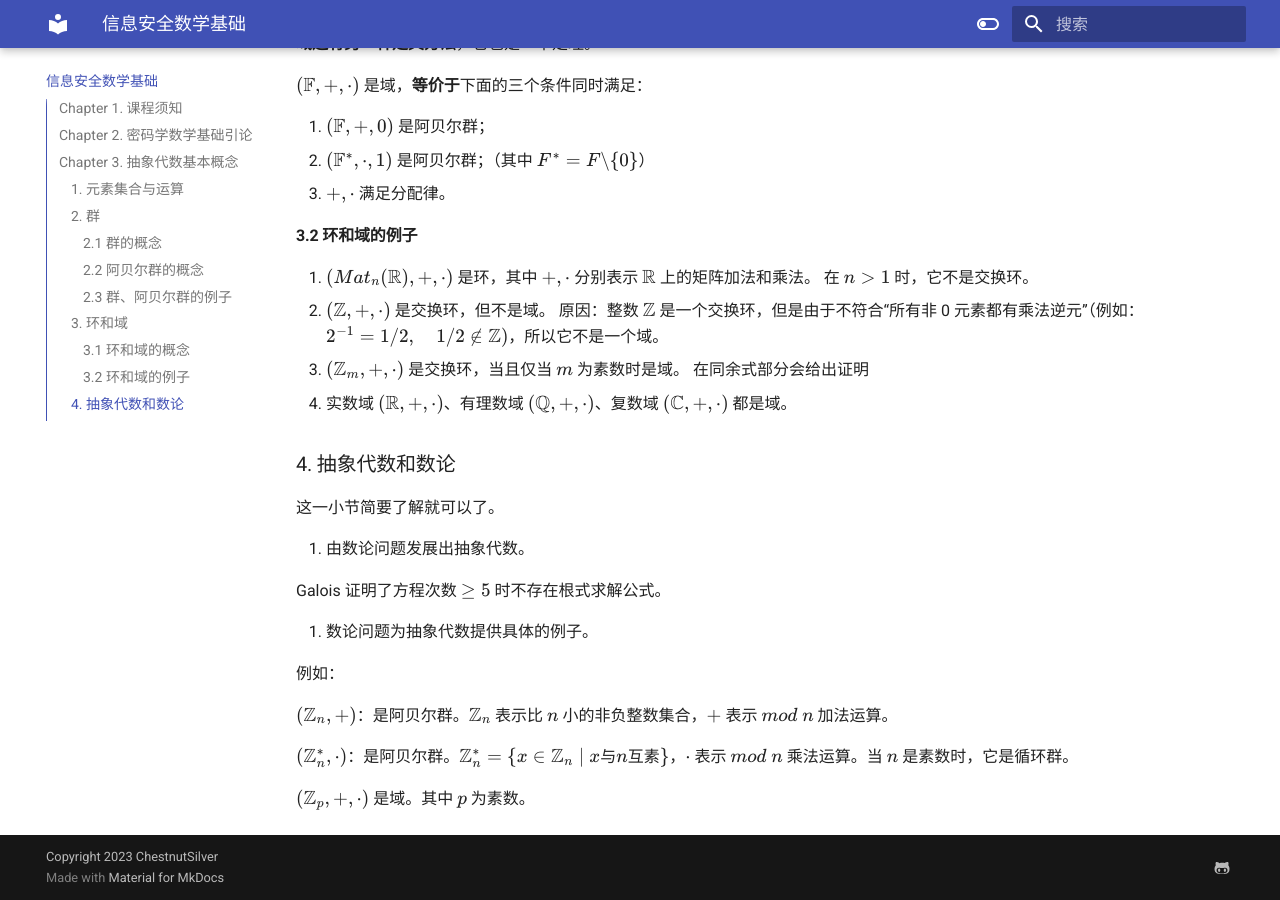
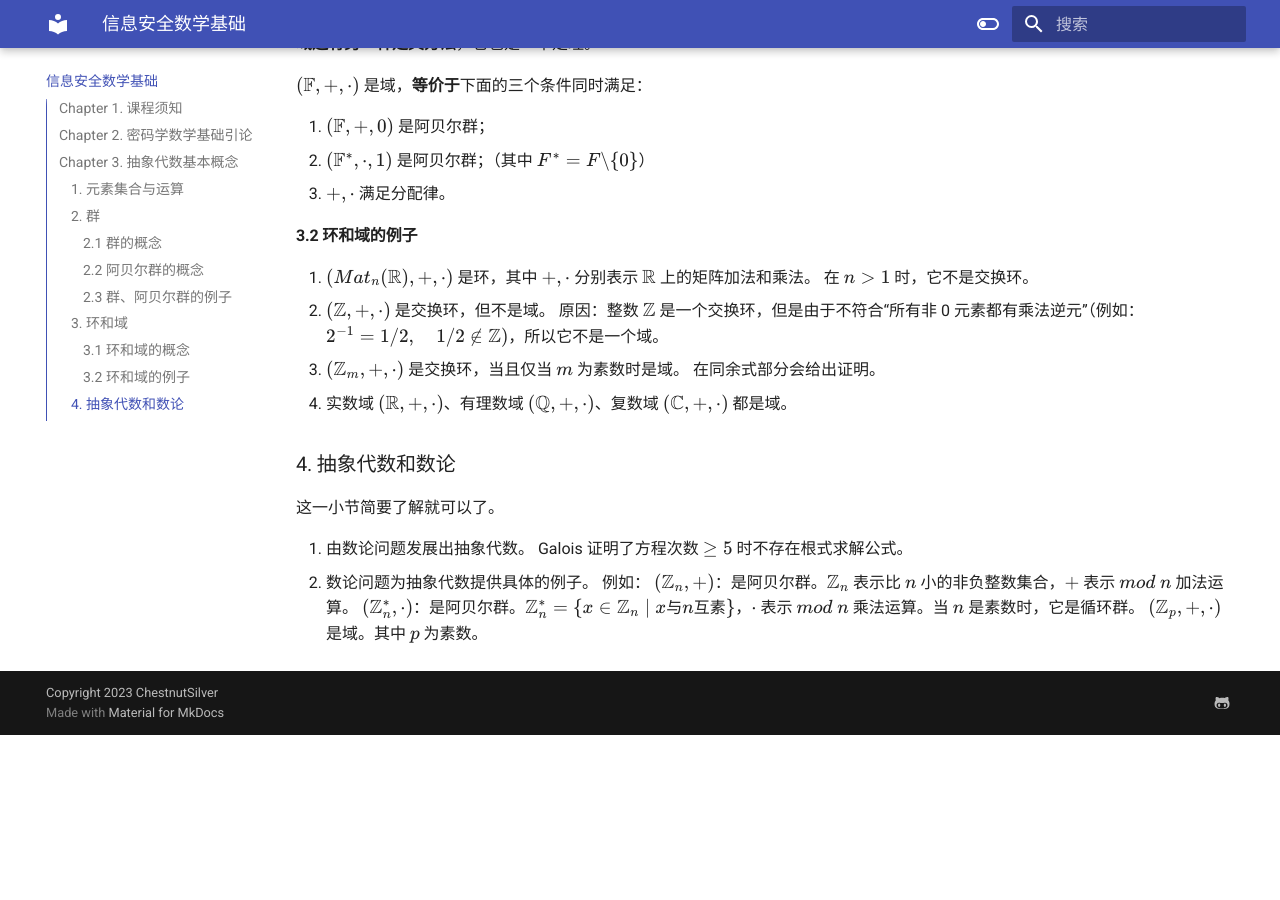
Before and after one commit to ChestnutSilver/TJIS-My-Helloworld, an MkDocs documentation site: the page built from docs/信息安全数学基础.md, in a window 1280 px wide and 900 px high, scrolled down 4289 px. Built offline with MkDocs 1.6.1 and Material for MkDocs 9.7.7, drawn with Linux system fonts in a browser that asks for light colours; after the commit the page ends 5024 px from its top, so only the background shows below that; some of the changed text lies outside the part shown.

```diff
--- a/docs/信息安全数学基础.md
+++ b/docs/信息安全数学基础.md
@@ -149,7 +149,7 @@
 
 #### 2.2 阿贝尔群的概念
 
-若**群 G**满足交换性则称为**阿贝尔群(Abelian 群)**，或者**交换群**。
+若**群 G** 满足交换性则称为**阿贝尔群（Abelian 群）**，或者**交换群**。
 
 首先，这个代数系统需要是一个群（需要满足群的四个性质），此外，如果它还满足**交换律**，那么它称为阿贝尔群。
 
@@ -435,7 +435,7 @@ $(\Bbb F,+,\cdot)$ 是域，**等价于**下面的三个条件同时满足：
 2. $(\Bbb Z, +,\cdot)$ 是交换环，但不是域。
    原因：整数 $\Bbb Z$ 是一个交换环，但是由于不符合“所有非 0 元素都有乘法逆元”（例如：$2^{-1}=1/2,\quad 1/2\notin\Bbb Z)$，所以它不是一个域。
 3. $(\Bbb Z_{m}, +,\cdot)$ 是交换环，当且仅当 $m$ 为素数时是域。
-   在同余式部分会给出证明
+   在同余式部分会给出证明。
 4. 实数域 $(\Bbb R,+,\cdot)$、有理数域 $(\Bbb Q,+,\cdot)$、复数域 $(\Bbb C,+,\cdot)$ 都是域。
 
 ### 4. 抽象代数和数论
@@ -443,15 +443,9 @@ $(\Bbb F,+,\cdot)$ 是域，**等价于**下面的三个条件同时满足：
 这一小节简要了解就可以了。
 
 1. 由数论问题发展出抽象代数。
-
    Galois 证明了方程次数 $\geq 5$ 时不存在根式求解公式。
-
 2. 数论问题为抽象代数提供具体的例子。
-
    例如：
-
    $(\Bbb Z_{n}, + )$：是阿贝尔群。$\Bbb Z_{n}$ 表示比 $n$ 小的非负整数集合，$+$ 表示 $mod\ n$ 加法运算。
-
    $(\Bbb Z^{*}_{n}, · )$：是阿贝尔群。$\Bbb Z^{*}_{n}=\{x\in \Bbb Z_{n} \mid x 与 n 互素\}$，$·$ 表示 $mod\ n$ 乘法运算。当 $n$ 是素数时，它是循环群。
-
    $(\Bbb Z_{p}, +,\cdot)$ 是域。其中 $p$ 为素数。
```
